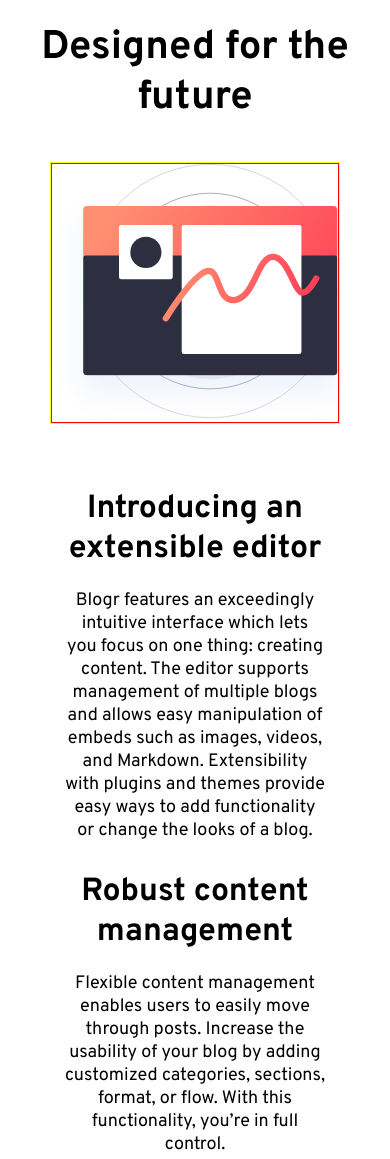
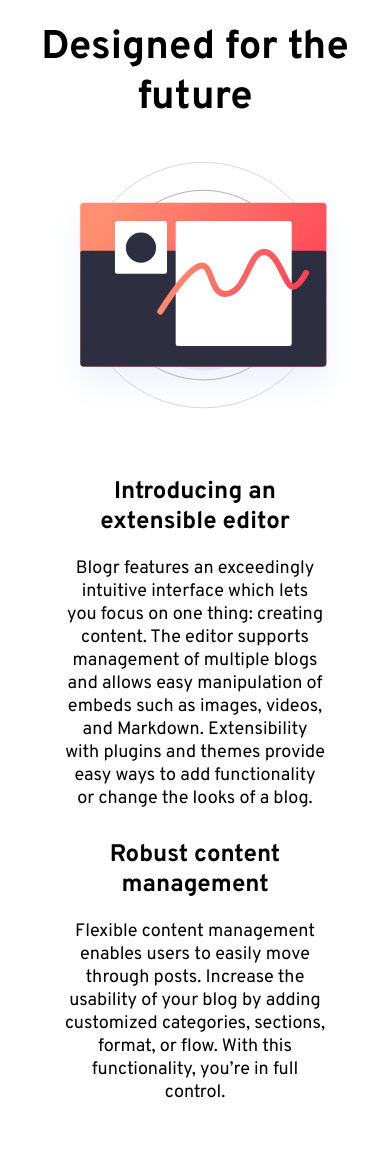
Before and after one commit to Tolulopetj/tolu_blogr, a plain HTML site: page index.html in a window 390 px wide. Shown: the part 877-2036 px from the top of the page. Drawn offline with Linux system fonts and the light colour scheme.

Commit message:
fix necessary things on mobile devices

```diff
--- a/style.css
+++ b/style.css
@@ -606,7 +606,6 @@
     margin-bottom: 30px;
   }
   .illustrator-mobile {
-    border: 1px solid red;
     height: 545px;
     margin-left: initial;
   }
@@ -634,11 +633,7 @@
   .designed-2 {
     width: 100%;
   }
-  .illustrator-mobile_div {
-    border: 1px solid yellow;
-  }
   .illustrator-mobile {
-    border: 1px solid red;
     height: 290px;
   }
   .introducing h5,
@@ -697,7 +692,7 @@
 }
 @media (max-width: 390px) {
   .illustrator-mobile {
-    height: 260px;
+    height: 250px;
   }
   .introducing h5,
   .robust h5,
@@ -705,7 +700,7 @@
   .free-open h5,
   .powerful h5,
   .additional-1 p {
-    font-size: 32px;
+    font-size: 24px;
   }
   .illustration-phones {
     height: 390px;
@@ -713,7 +708,7 @@
   .pattern_circle {
     margin-top: 16%;
     height: 455px;
-    width: 100%;
+    width: 95%;
     left: 0%;
   }
   .illustration-laptop {
```
